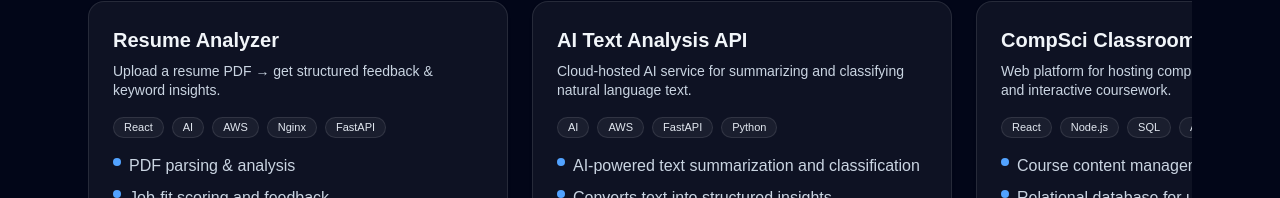
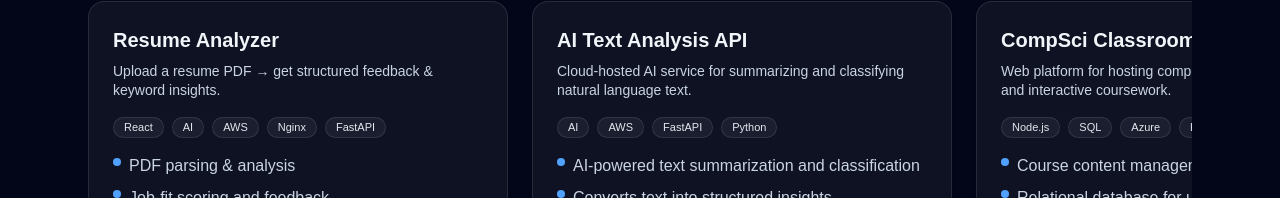
Before and after one commit to virajsule12/viraj-portfolio-site, a Next.js app: page / in a window 1280 px wide. Shown: the part 602-800 px from the top of the page. Built offline with nearby package versions, Linux system fonts and the light colour scheme.

Commit message:
update csc tags

```diff
--- a/src/app/page.tsx
+++ b/src/app/page.tsx
@@ -40,7 +40,7 @@ const noDemoProjects = [
       "Relational database for users and coursework",
       "In-browser IDE for code execution & submissions"
     ],
-    tags: ["React", "Node.js", "SQL", "Azure"],
+    tags: ["Node.js", "SQL", "Azure", "HTML", "CSS", "Bootstrap"],
     githubUrl: "https://github.com/virajsule12/CSC"
   }
 ];
```
